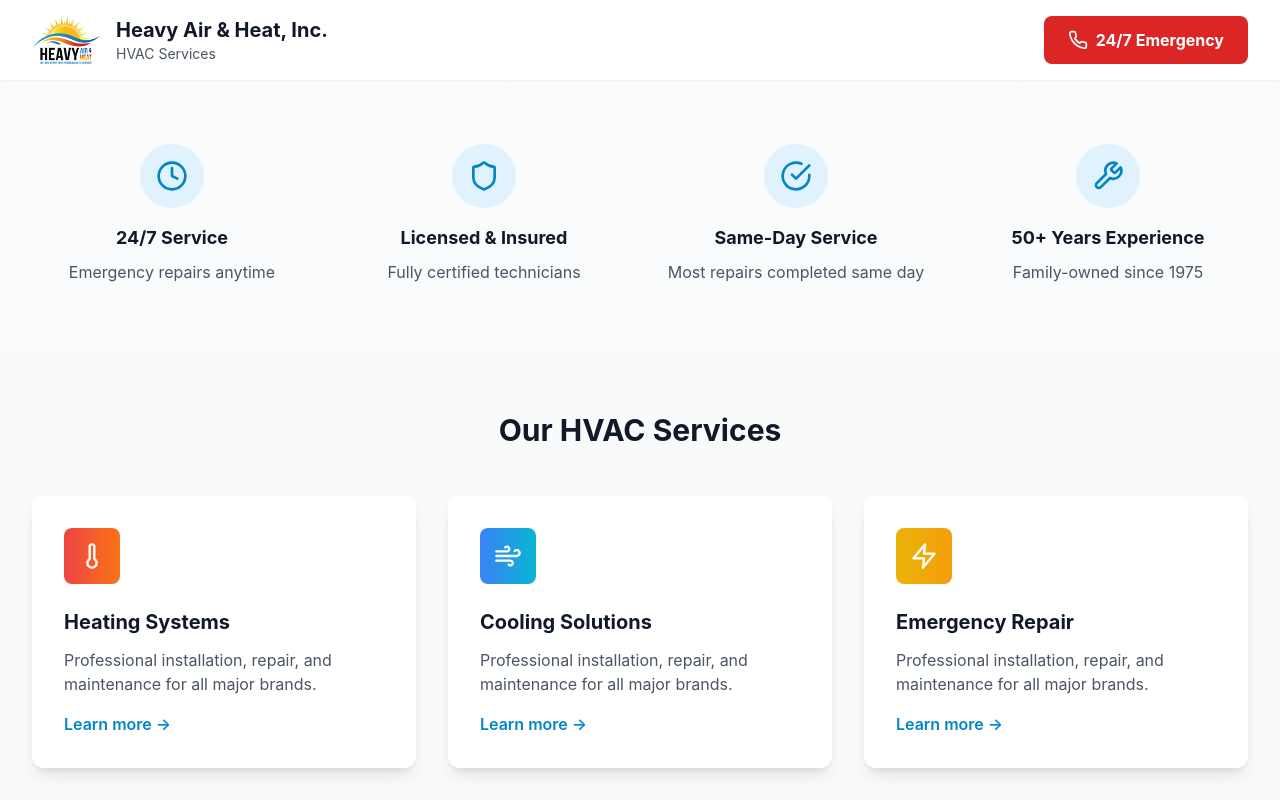
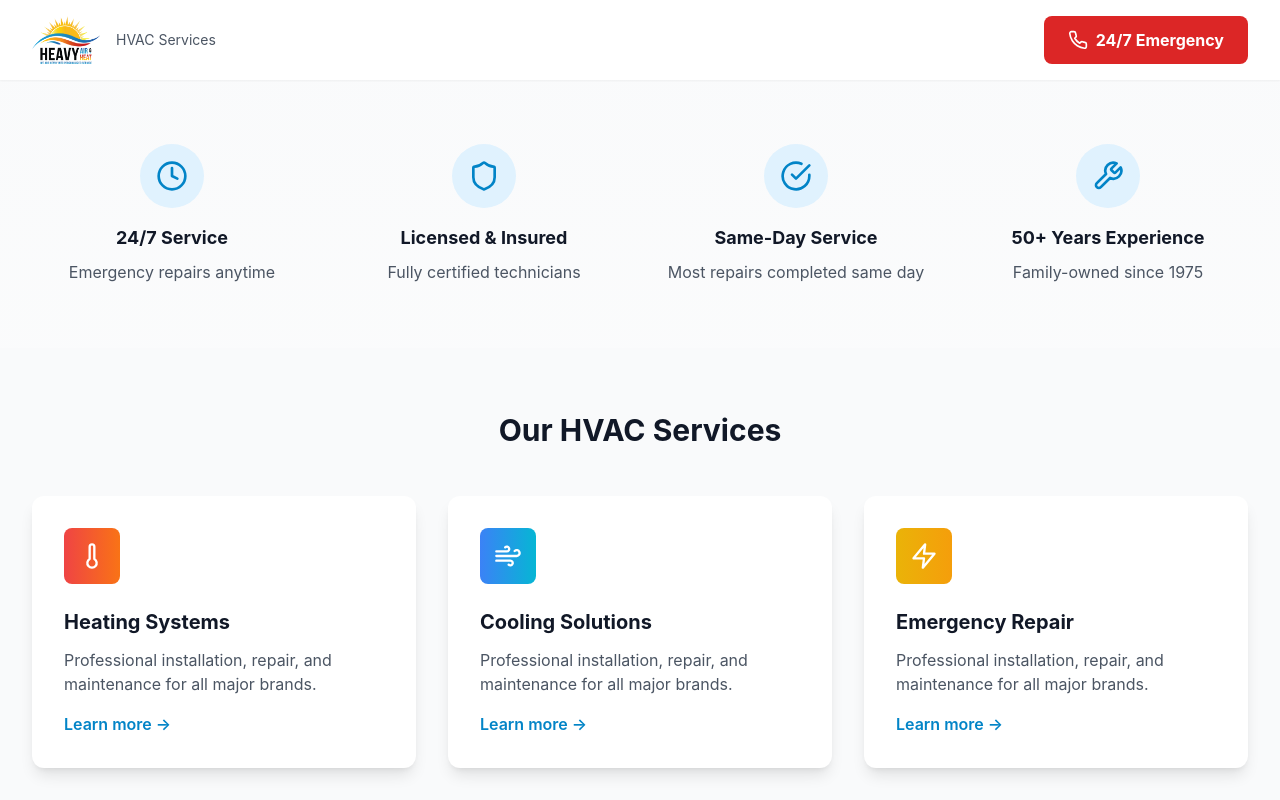
Before and after one commit to drytech1/heavy-air-heat-website, a Next.js app: page / in a window 1280 px wide. Shown: the top 800 px of the page. Built offline with nearby package versions, Linux system fonts and the light colour scheme.

Commit message:
Remove company name from page header
Remove company name from the header section.

```diff
--- a/app/page.tsx
+++ b/app/page.tsx
@@ -15,7 +15,7 @@ export default function Home() {
                 className="h-12 w-auto"
               />
               <div className="ml-4">
-                <div className="text-xl font-bold text-gray-900">Heavy Air & Heat, Inc.</div>
+                <div className="text-xl font-bold text-gray-900"></div>
                 <div className="text-sm text-gray-600">HVAC Services</div>
               </div>
             </div>
```
